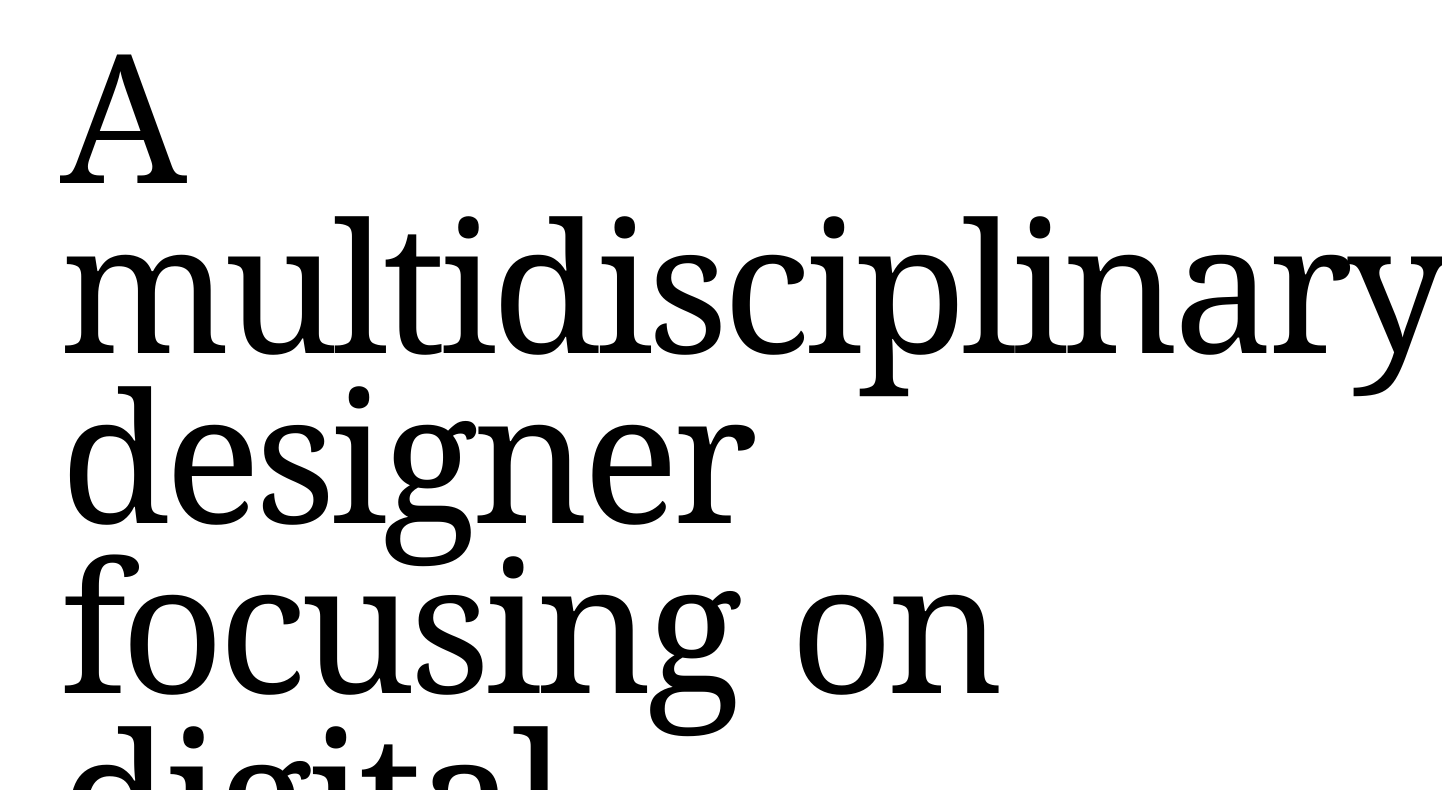
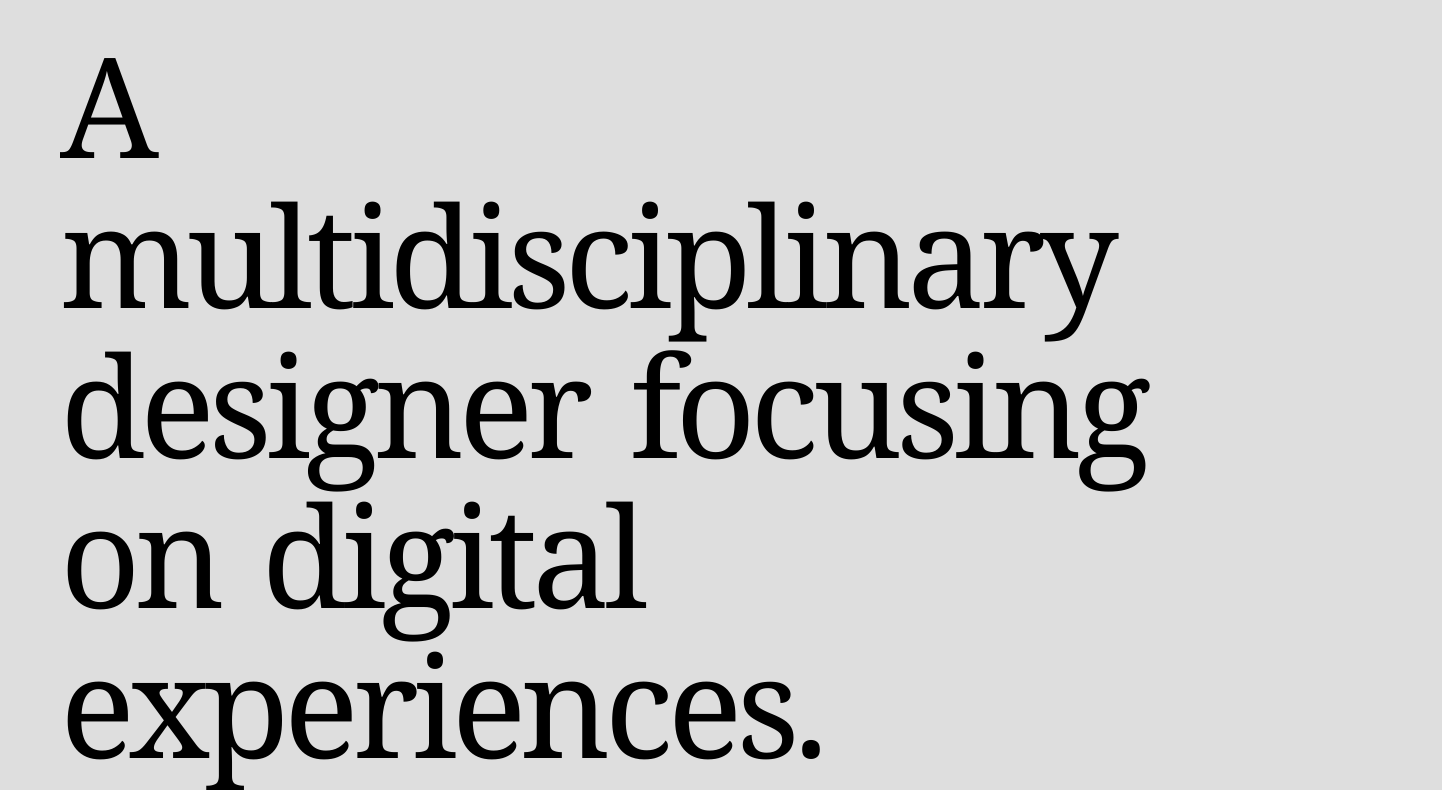
Before and after one commit to vivekmahato31/Practice-Project, a plain HTML site: page index.html in a window 1280 px wide. Shown: the part 311-1101 px from the top of the page, 1442 px wide, since content can reach past the window. Drawn offline with nearby package versions, Linux system fonts and the light colour scheme.

Commit message:
Update style.css

```diff
--- a/style.css
+++ b/style.css
@@ -3,6 +3,8 @@
     padding: 0;
     box-sizing: border-box;
     font-family: Georgia ;
+    background-color: #dedede;
+
 }
 html,body{
     height: 100%;
@@ -61,8 +63,8 @@ html,body{
 }
 #content h1{
     margin-top: 45px;
-    font-size: 180px;
-    line-height: 170px ;
+    font-size: 140px;
+    line-height: 150px ;
     font-weight: 500;
     letter-spacing: -6px;
     word-spacing: 12px;
```
